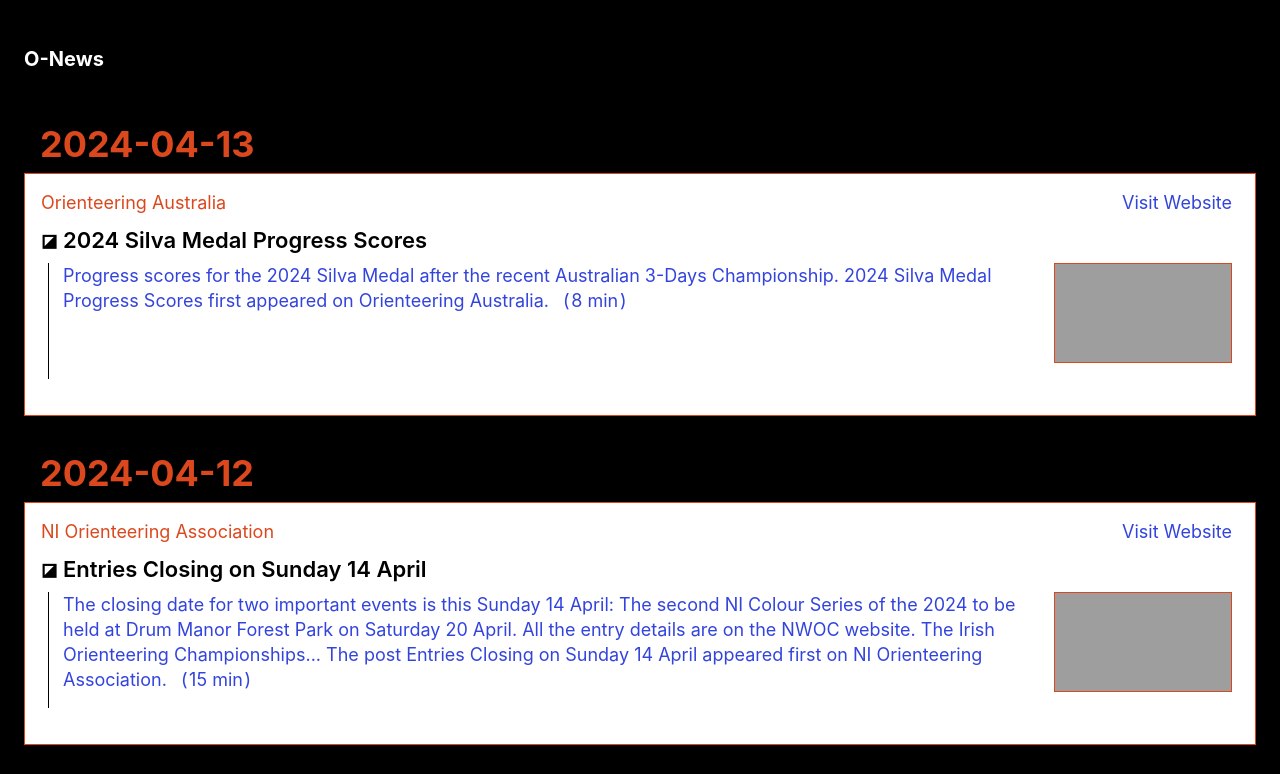
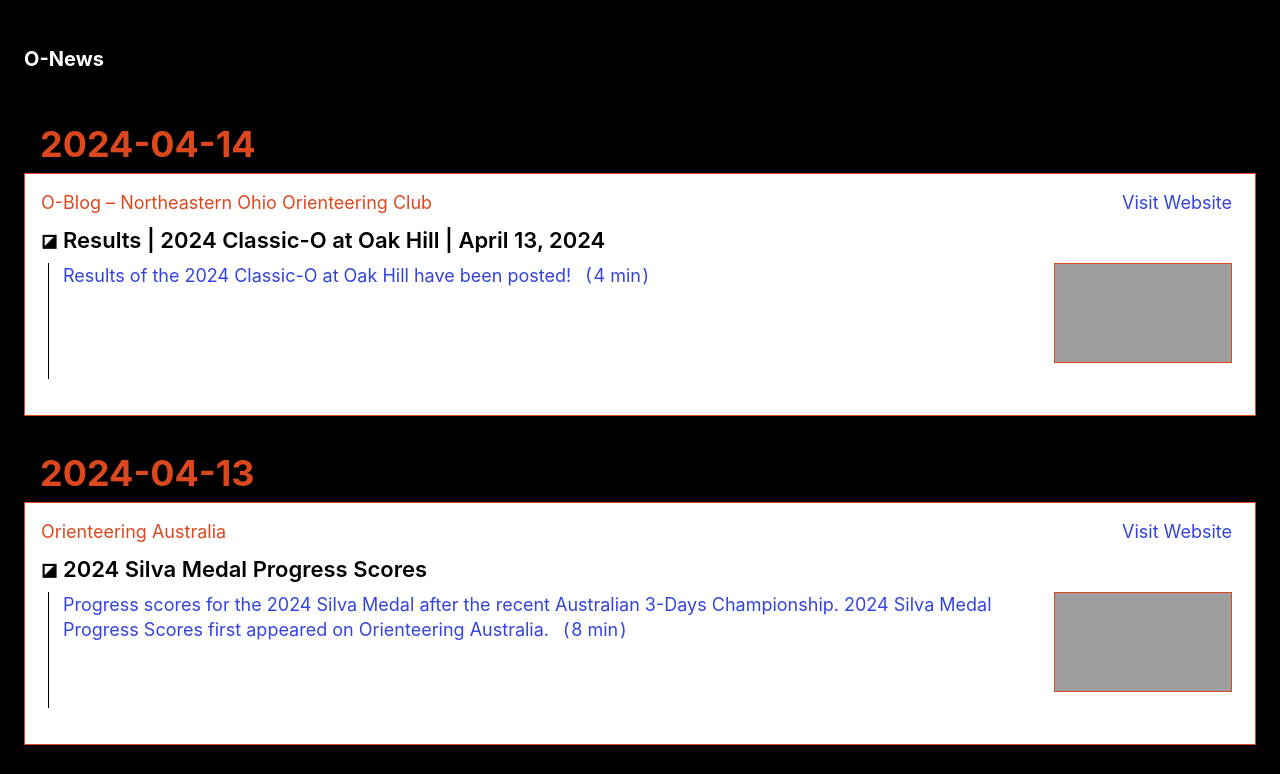
Before and after one commit to design-o/orss, a plain HTML site: page index.html in a window 1280 px wide. Shown: the top 774 px of the page. Drawn offline with Linux system fonts and the light colour scheme; grey boxes are pictures that could not be loaded.

Commit message:
deploy: c1cbef44670e0e433e9eebc67ef8285d1e4f3569

```diff
--- a/index.html
+++ b/index.html
@@ -21,6 +21,54 @@
             data-action="toggle-accordions"
             title="Click to toggle the day, Ctrl + click to toggle all."
           >
+            <time class="daily-heading-toggle__weekday js-offset-weekday" data-offset-date=2024-04-14 datetime="2024-04-14T12:55:53.000Z">2024-04-14</time>
+            <time class="daily-heading-toggle__date js-offset-date" data-offset-date=2024-04-14 datetime="2024-04-14T12:55:53.000Z"></time>
+          </button>
+        </h2>
+        <ul class="sources card">
+            <li class="card__section">
+              <section class="js-toggle-accordions-scope">
+                <h3 class="source-heading">
+                  <button
+                    class="source-heading__name"
+                    data-action="toggle-accordions"
+                    title="Click to toggle the source, Ctrl + click to toggle all."
+                  >O-Blog – Northeastern Ohio Orienteering Club</button>
+                  <a class="source-heading__link" href="https://neooc.com">Visit Website</a>
+                </h3>
+                <section class="articles-per-source">
+                    <article>
+                      <details
+                        class="article-expander"
+                        data-action="toggle-native-accordion"
+                        data-accordion-key="https://neooc.com/?p&#x3D;47197"
+                        open
+                      >
+                        <summary class="article-expander__title">Results | 2024 Classic-O at Oak Hill | April 13, 2024</summary>
+                        <a class="article-summary-link article-summary-box-outer" href="https://neooc.com/results-2024-classic-o-at-oak-hill-april-13-2024/">
+                          <div class="article-summary-box-inner media-object">
+                              <img src="https://neooc.com/wp-content/uploads/2019/05/OakHillPines.jpg" loading="lazy" class="media-object__media article-image" />
+                            <span class="media-object__text">
+                              <span>Results of the 2024 Classic-O at Oak Hill have been posted!</span>
+                                &ensp;<span class="article-reading-time">(&hairsp;4
+                                  min&hairsp;)</span>
+                            </span>
+                          </div>
+                        </a>
+                      </details>
+                    </article>
+                </section>
+              </section>
+            </li>
+        </ul>
+      </section>
+      <section class="daily-content js-toggle-accordions-scope">
+        <h2 class="daily-heading">
+          <button
+            class="daily-heading-toggle"
+            data-action="toggle-accordions"
+            title="Click to toggle the day, Ctrl + click to toggle all."
+          >
             <time class="daily-heading-toggle__weekday js-offset-weekday" data-offset-date=2024-04-13 datetime="2024-04-13T09:30:00.000Z">2024-04-13</time>
             <time class="daily-heading-toggle__date js-offset-date" data-offset-date=2024-04-13 datetime="2024-04-13T09:30:00.000Z"></time>
           </button>
@@ -2064,8 +2112,8 @@
     <footer>
       <p>International Orienteering News RSS feed reader by <a rel="me" class="footer-link" href="https://mastodon.social/@design_o">@design_o</a>
 </p>
-      <p><a class="footer-link" href="https://github.com/design-o/orss/actions/runs/8678706348">
-        <time id="build-timestamp" datetime="2024-04-14T06:23:29.289Z">2024-04-14T06:23:29.289Z</time>
+      <p><a class="footer-link" href="https://github.com/design-o/orss/actions/runs/8680124972">
+        <time id="build-timestamp" datetime="2024-04-14T14:35:58.945Z">2024-04-14T14:35:58.945Z</time>
       </a></p>
       <p>Website powered by <a class="footer-link" href="https://github.com/osmoscraft/osmosfeed">osmosfeed 1.15.1</a> and <a class="footer-link" href="https://pages.github.com/">GitHub Pages</a></p>
     </footer>
```
Also changed, not shown: cache.json (+10 -0 lines), 1 other file.
